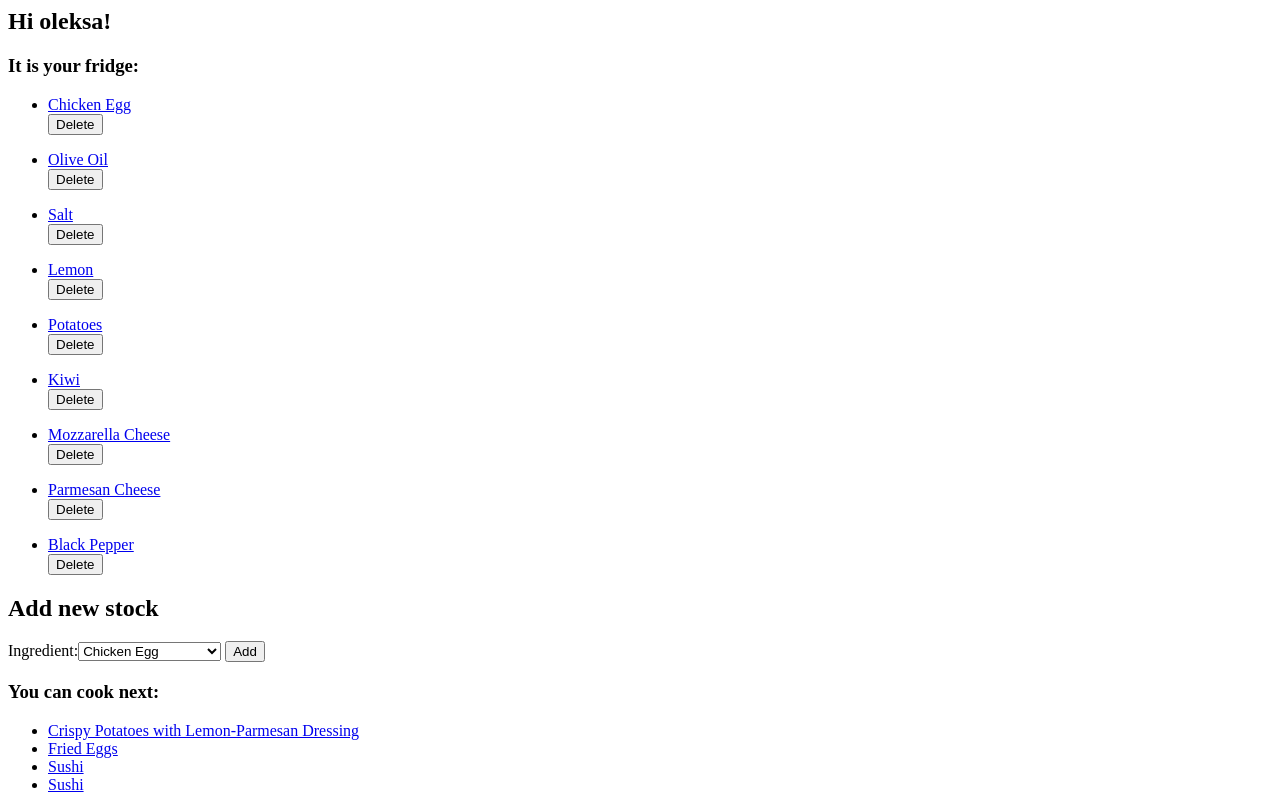
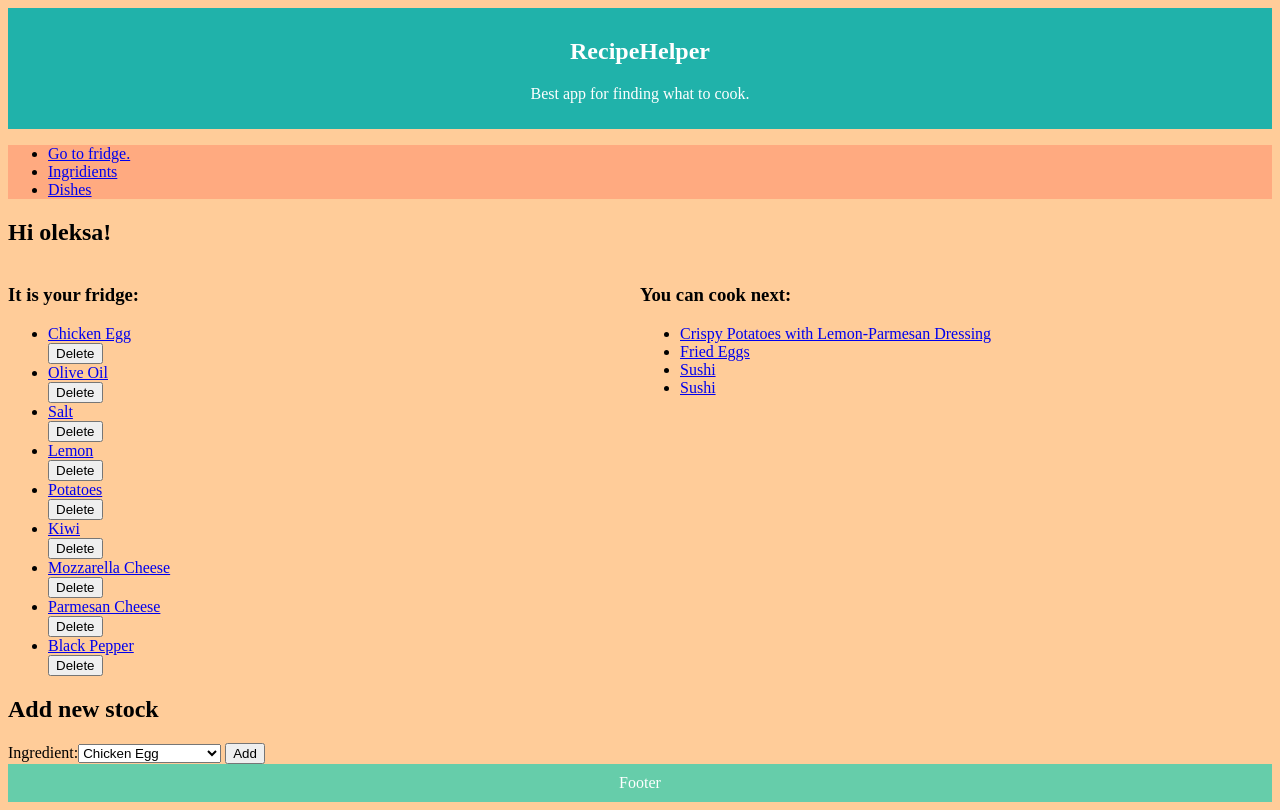
Before and after one commit to Ollleksa/RecipeHelper, a Django app: page / in a window 1280 px wide. Run offline with Django 3.2, Linux system fonts and the light colour scheme; a user stored in the database is signed in; data comes from the database, SQL or seed files in the repository; both versions use the stored data as it was after the commit.

Commit message:
Half-time designer

```diff
--- a/Picker/views.py
+++ b/Picker/views.py
@@ -12,21 +12,28 @@ def index(request):
     fridge_ing = Fridge.objects.filter(user_id = current_user.id, is_available = True).select_related('ingredient')
 
     if request.method == 'POST':
+        is_deleted = False
         for temp in fridge_ing:
             if str(temp.ingredient_id) in request.POST:
                 temp.is_available = False
                 temp.save()
+                form = AddIngredient()
+                is_deleted = True
+                break
 
-        form = AddIngredient(request.POST)
-        if form.is_valid():
-            ing_id = form.cleaned_data['ingredient']
-            try:
-                k = Fridge.objects.get(user_id = current_user.id, ingredient_id = ing_id)
-                k.is_available = True
-                k.save()
-            except Fridge.DoesNotExist:
-                k = Fridge(user_id = current_user.id, ingredient_id = ing_id)
-                k.save()
+        if not is_deleted:
+            form = AddIngredient(request.POST)
+            if form.is_valid():
+                ing_id = form.cleaned_data['ingredient']
+                try:
+                    k = Fridge.objects.get(user_id = current_user.id, ingredient_id = ing_id)
+                    k.is_available = True
+                    k.save()
+                except Fridge.DoesNotExist:
+                    k = Fridge(user_id = current_user.id, ingredient_id = ing_id)
+                    k.save()
+
+        fridge_ing = Fridge.objects.filter(user_id=current_user.id, is_available=True).select_related('ingredient')
     else:
         form = AddIngredient()
 
@@ -60,16 +67,26 @@ def recipe(request, dish_id):
     except Dish.DoesNotExist:
         raise Http404("There is no such recipe.")
 
+    ing_list = Recipe.objects.filter(dish_id=dish_id).select_related('ingredient')
     if request.method == 'POST':
-        form = DishForm(request.POST)
-        if form.is_valid():
-            ing2rec = Recipe(dish_id = dish_id, ingredient_id = form.cleaned_data['ingredient'],
-                             amount=form.cleaned_data['amount'])
-            ing2rec.save()
+        is_deleted = False
+        for temp in ing_list:
+            if str(temp.ingredient_id) in request.POST:
+                Recipe.objects.filter(pk=temp.pk).delete()
+                form = DishForm()
+                is_deleted = True
+                break
+
+        if not is_deleted:
+            form = DishForm(request.POST)
+            if form.is_valid():
+                ing2rec = Recipe(dish_id = dish_id, ingredient_id = form.cleaned_data['ingredient'],
+                                 amount=form.cleaned_data['amount'])
+                ing2rec.save()
+        ing_list = Recipe.objects.filter(dish_id=dish_id).select_related('ingredient')
     else:
         form = DishForm()
 
-    ing_list = Recipe.objects.filter(dish_id = dish_id).select_related('ingredient')
     template = loader.get_template('dish.html')
     context = {
         'dish_name': rec.name,
@@ -81,15 +98,25 @@ def recipe(request, dish_id):
 
 
 def catalog_ingredient(request):
+    ing_list = Ingredient.objects.all()
     if request.method == 'POST':
-        form = NewIngredient(request.POST)
-        if form.is_valid():
-            ing = Ingredient(name=form.cleaned_data['name'], units=form.cleaned_data['units'], description=form.cleaned_data['description'])
-            ing.save()
+        is_deleted = False
+        for temp in ing_list:
+            if str(temp.id) in request.POST:
+                Ingredient.objects.filter(pk=temp.pk).delete()
+                form = NewIngredient()
+                is_deleted = True
+                break
+
+        if not is_deleted:
+            form = NewIngredient(request.POST)
+            if form.is_valid():
+                ing = Ingredient(name=form.cleaned_data['name'], units=form.cleaned_data['units'], description=form.cleaned_data['description'])
+                ing.save()
+        ing_list = Ingredient.objects.all()
     else:
         form=NewIngredient()
 
-    ing_list = Ingredient.objects.all()
     template = loader.get_template('ingredient_catalog.html')
     context = {
         'ingredients_list': ing_list,
--- a/RecipeHelper/settings.py
+++ b/RecipeHelper/settings.py
@@ -119,3 +119,6 @@ USE_TZ = True
 # https://docs.djangoproject.com/en/2.1/howto/static-files/
 
 STATIC_URL = '/static/'
+STATICFILES_DIRS = [
+    os.path.join(BASE_DIR, 'static')
+]
--- /dev/null
+++ b/static/first.css
@@ -0,0 +1,27 @@
+body {
+    background-color: #ffcc99;
+}
+
+header, footer {
+    text-align: center;
+    padding: 10px;
+}
+
+header {
+  color: white;
+  background-color: lightseagreen;
+}
+
+footer {
+  color: white;
+  background-color: mediumaquamarine;
+}
+
+nav {
+    background-color: #ffaa80;
+}
+
+.wrapper {
+    display: grid;
+    grid-template-columns: 1fr 1fr;
+}
--- a/templates/catalog.html
+++ b/templates/catalog.html
@@ -3,6 +3,9 @@
     <title>All dishes</title>
 </head>
 <body>
+<a href="{% url 'index' %}">Go to fridge.</a>
+<a href="{% url 'ing_cat' %}">Ingridients</a>
+<a href="{% url 'catalog' %}">Dishes</a>
 <h2>Recepy catalog</h2>
 <h3>Dishes:</h3>
 {% if dish_list %}
--- a/templates/home.html
+++ b/templates/home.html
@@ -1,15 +1,35 @@
+<!DOCTYPE html>
+{% load static %}
 <html>
 <head>
     <title>RecipeHelper</title>
+    <link rel="stylesheet" href="{% static 'first.css' %}" type="text/css">
 </head>
+
 <body>
+<header>
+    <h2>RecipeHelper</h2>
+    <p>Best app for finding what to cook.</p>
+</header>
+
+<nav>
+    <ul>
+        <li><a href="{% url 'index' %}">Go to fridge.</a></li>
+        <li><a href="{% url 'ing_cat' %}">Ingridients</a></li>
+        <li><a href="{% url 'catalog' %}">Dishes</a></li>
+    </ul>
+</nav>
+
 <h2>Hi {{ user.username }}!</h2>
+
+<div class="wrapper">
+<div class="fridge">
     <h3>It is your fridge:</h3>
     {% if ing_list %}
     <ul>
         {% for ing in ing_list %}
         <li><a href="/ingredient/{{ ing.ingredient_id }} "> {{ ing.ingredient.name }} </a></li>
-    <form method="post">
+        <form method="post" >
             {% csrf_token %}
             <input type="submit" name = "{{ ing.ingredient_id }}" value="Delete">
         </form>
@@ -23,7 +43,9 @@
         {{ form }}
         <input type="submit" value="Add">
     </form>
+</div>
 
+<div class="posibilities">
     <h3>You can cook next:</h3>
     {% if dish_list %}
     <ul>
@@ -32,6 +54,9 @@
         {% endfor %}
     </ul>
     {% endif %}
+</div>
+</div>
+
+<footer> Footer </footer>
 </body>
-
 </html>
--- a/templates/ingredient.html
+++ b/templates/ingredient.html
@@ -3,6 +3,9 @@
     <title>{{ ing_name }} - RecipeHelper</title>
 </head>
 <body>
+<a href="{% url 'index' %}">Go to fridge.</a>
+<a href="{% url 'ing_cat' %}">Ingridients</a>
+<a href="{% url 'catalog' %}">Dishes</a>
 <h2>{{ ing_name }}</h2>
 <p>{{ing_description}}</p>
 </body>
```
Also changed, not shown: templates/dish.html (+10 -1 lines), templates/ingredient_catalog.html (+7 -0 lines), db.sqlite3. Lines whose indentation alone changed are shown as unchanged.
